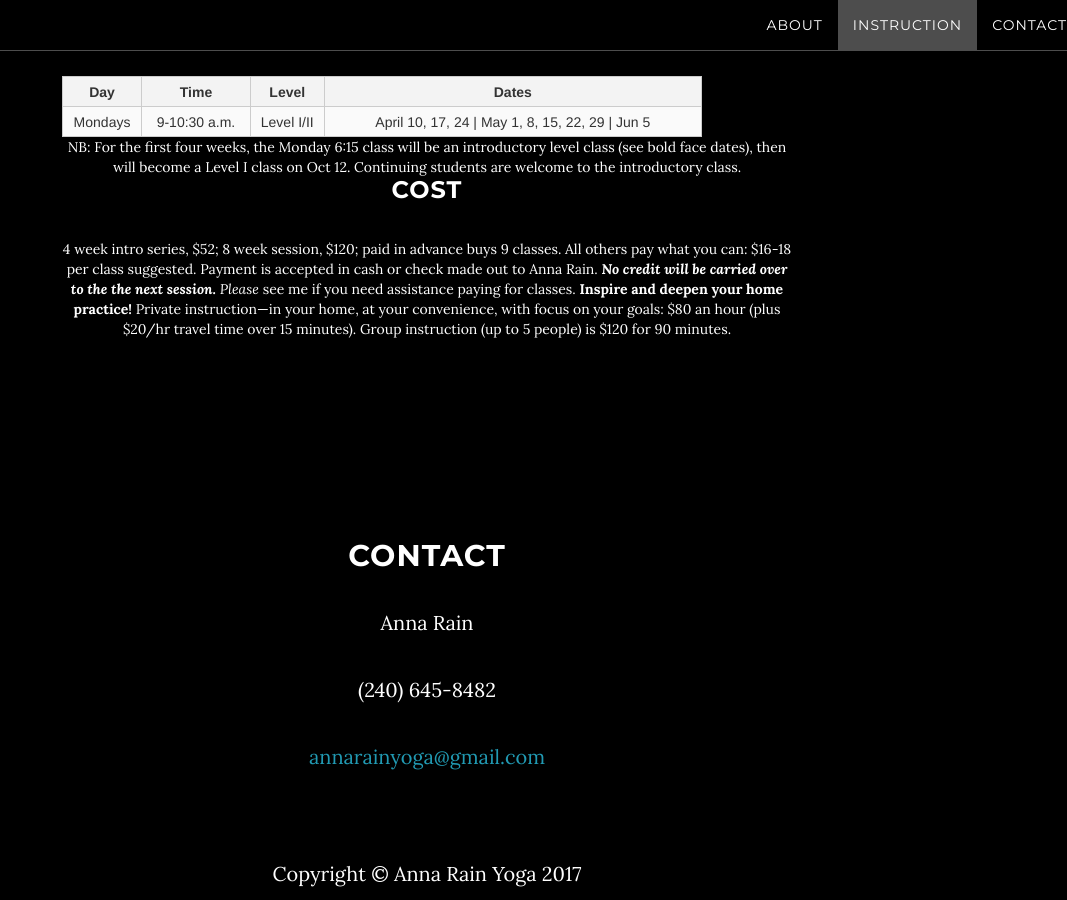
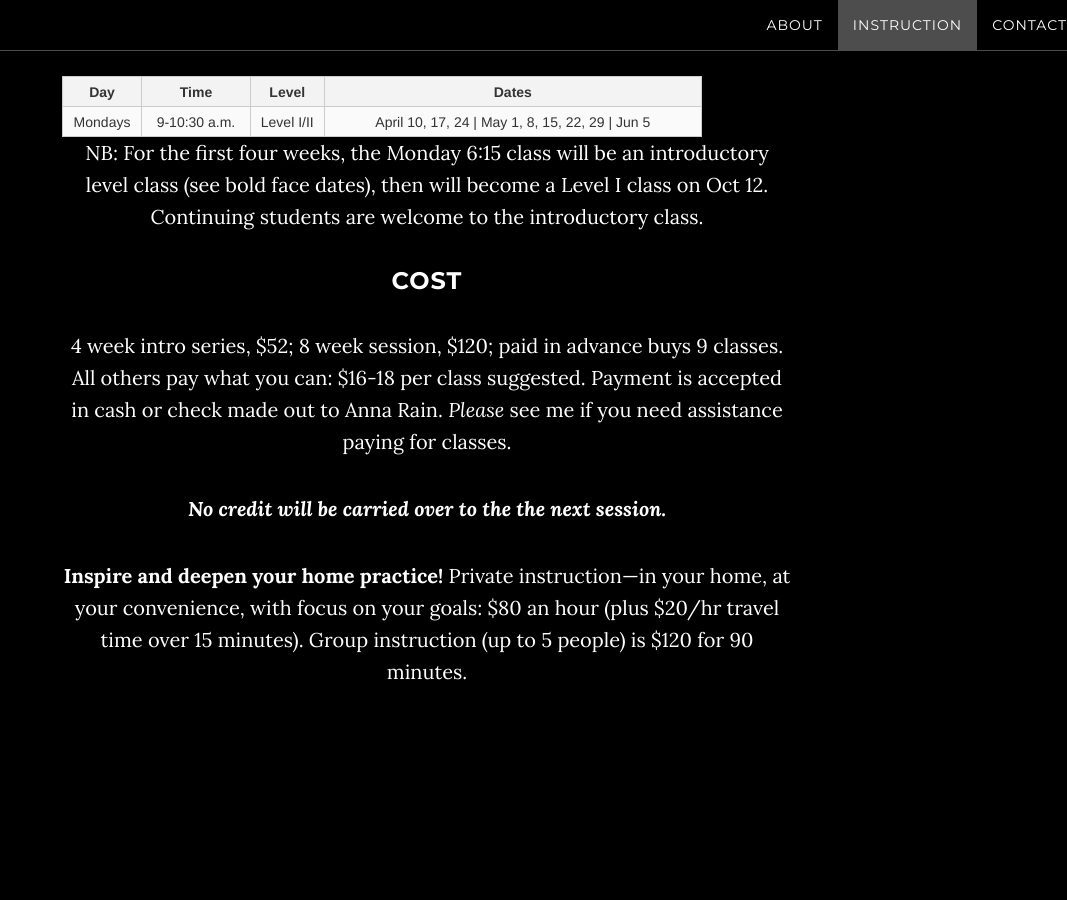
Before and after one commit to AnnaRainYoga/annarainyoga.github.io, a Jekyll site: the page built from index.html, in a window 1280 px wide and 900 px high, scrolled down 2337 px. Shown: the whole window, without its empty margins (213-1280 px from the left). Built offline with Jekyll 4.4.1, drawn with Linux system fonts in a browser that asks for light colours; part of the change alters nothing that is shown.

```diff
--- a/_includes/instruction.html
+++ b/_includes/instruction.html
@@ -27,18 +27,17 @@
 				</table>
 			</div>
 
-NB: For the first four weeks, the Monday 6:15 class will be an introductory level class (see bold face dates), then will become a Level I class on Oct 12. Continuing students are welcome to the introductory class.
-
+<p>NB: For the first four weeks, the Monday 6:15 class will be an introductory level class (see bold face dates), then will become a Level I class on Oct 12. Continuing students are welcome to the introductory class.</p>
 
 <h3>Cost</h3>
-4 week intro series, $52; 8 week session, $120; paid in advance buys 9 classes.
+<p>4 week intro series, $52; 8 week session, $120; paid in advance buys 9 classes.
 All others pay what you can: $16-18 per class suggested.
 Payment is accepted in cash or check made out to Anna Rain.
-<i><b>No credit will be carried over to the the next session.</b></i>
-<i>Please</i> see me if you need assistance paying for classes.
+<i>Please</i> see me if you need assistance paying for classes.</p>
+<p><i><b>No credit will be carried over to the the next session.</b></i></p>
 
-<b>Inspire and deepen your home practice!</b>
-Private instruction—in your home, at your convenience, with focus on your goals: $80 an hour (plus $20/hr travel time over 15 minutes). Group instruction (up to 5 people) is $120 for 90 minutes.
+<p><b>Inspire and deepen your home practice!</b> Private instruction—in your home, at your convenience, with focus on your goals:
+$80 an hour (plus $20/hr travel time over 15 minutes). Group instruction (up to 5 people) is $120 for 90 minutes. </p>
                 </div>
             </div>
         </div>
```
